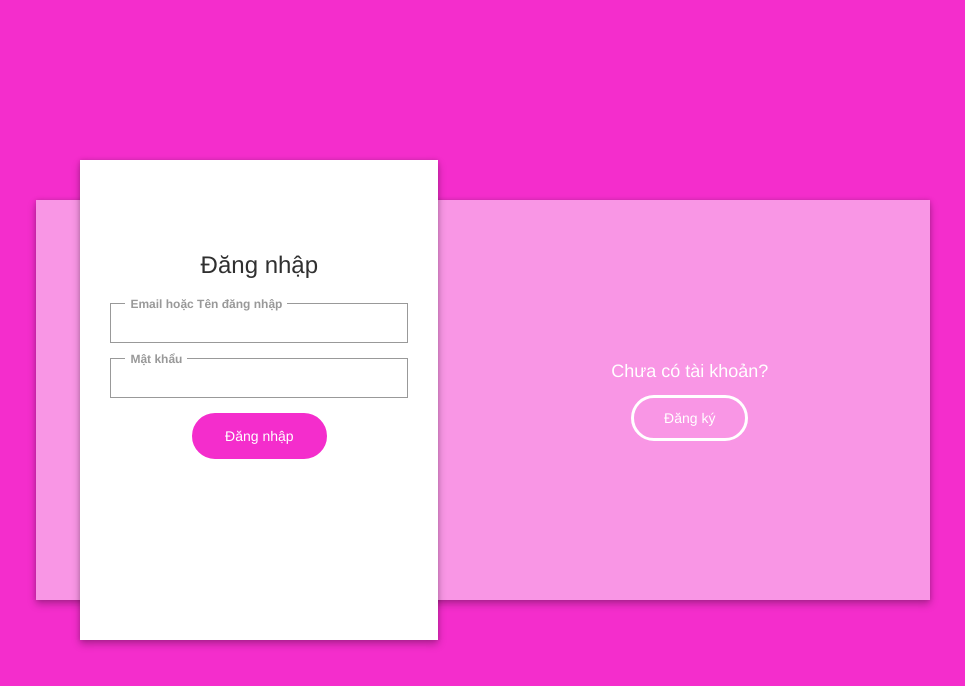
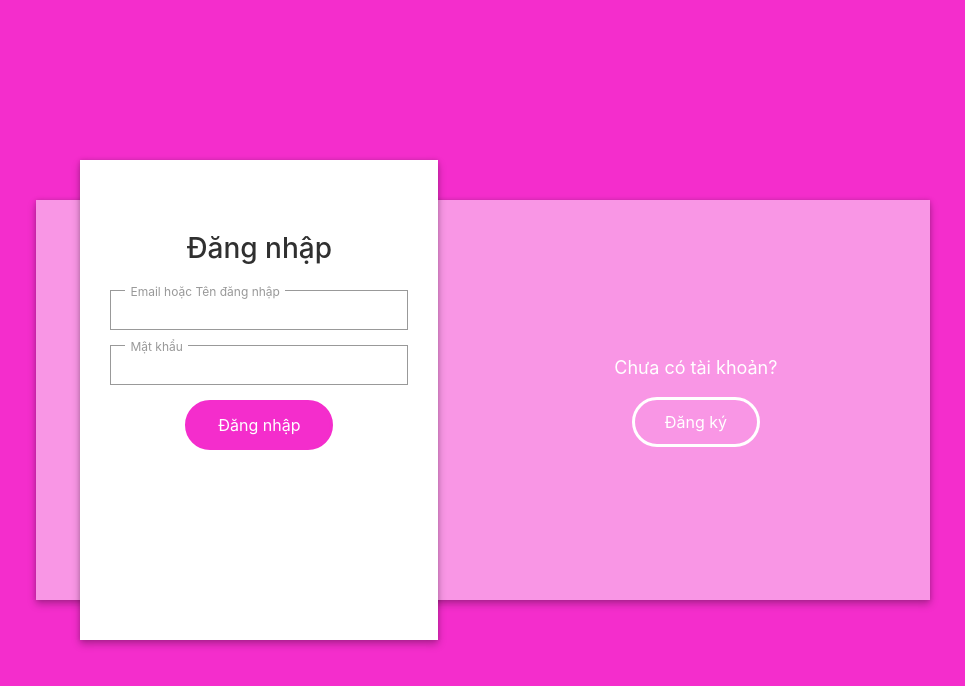
Before and after one commit to DoKyDuyenB2012188/FreshFlowerShop, a plain HTML site: page dangKy&dangNhap/DangKy&DangNhap/dist/index.html in a window 1280 px wide. Shown: the whole page, without its empty margins (157-1122 px from the left). Drawn offline with nearby package versions, Linux system fonts and the light colour scheme.

Commit message:
Update index.html

```diff
--- a/dangKy&dangNhap/DangKy&DangNhap/dist/index.html
+++ b/dangKy&dangNhap/DangKy&DangNhap/dist/index.html
@@ -10,7 +10,7 @@
 <!-- partial:index.partial.html -->
 <script  src="https://code.jquery.com/jquery-3.1.1.min.js"  integrity="sha256-hVVnYaiADRTO2PzUGmuLJr8BLUSjGIZsDYGmIJLv2b8="  crossorigin="anonymous"></script>
 	<script src="https://code.jquery.com/ui/1.12.1/jquery-ui.min.js" ></script>
-	<link rel="stylesheet" href="https://maxcdn.bootstrapcdn.com/bootstrap/3.3.7/css/bootstrap.min.css" integrity="sha384-BVYiiSIFeK1dGmJRAkycuHAHRg32OmUcww7on3RYdg4Va+PmSTsz/K68vbdEjh4u" crossorigin="anonymous">
+	<link rel="stylesheet" href="https://cdn.jsdelivr.net/npm/bootstrap@4.6.2/dist/css/bootstrap.min.css" integrity="sha384-xOolHFLEh07PJGoPkLv1IbcEPTNtaed2xpHsD9ESMhqIYd0nLMwNLD69Npy4HI+N" crossorigin="anonymous">
 <div class="body">
 		<div class="veen">
 			<div class="login-btn splits">
```
